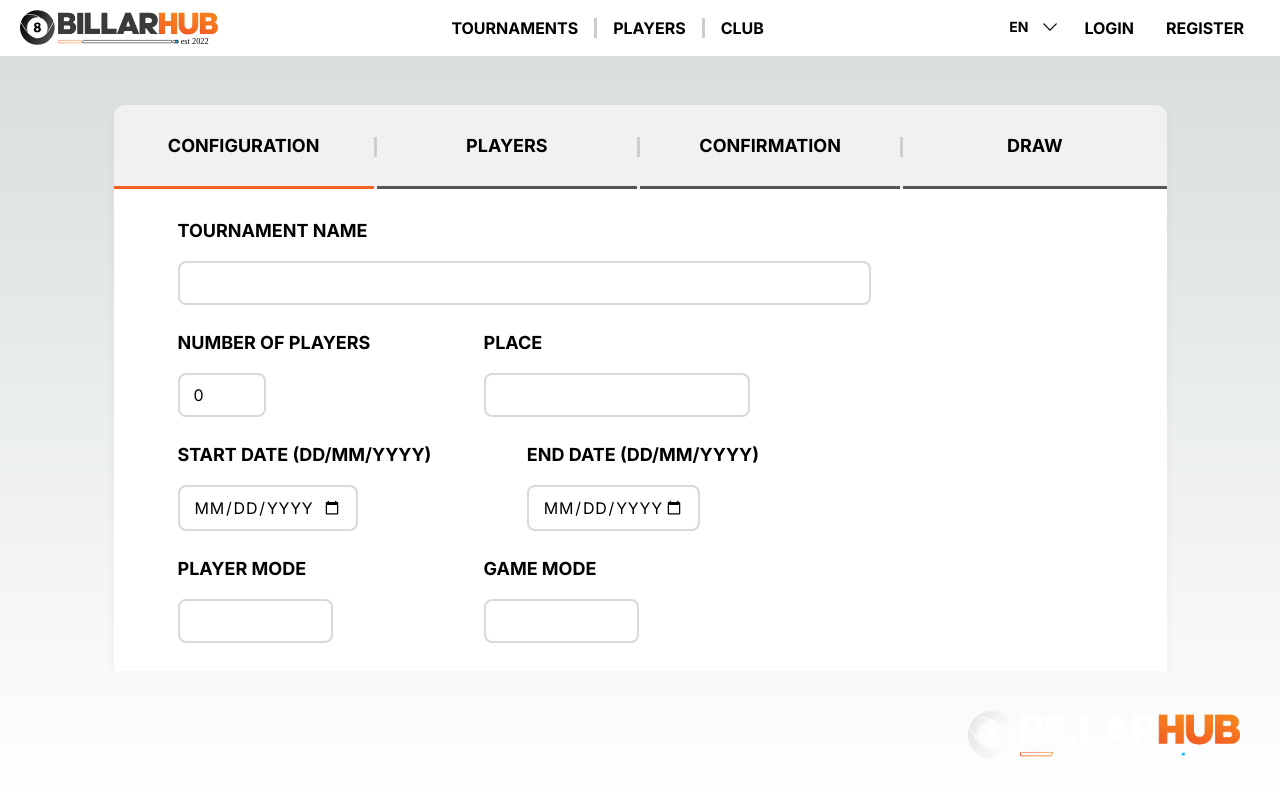
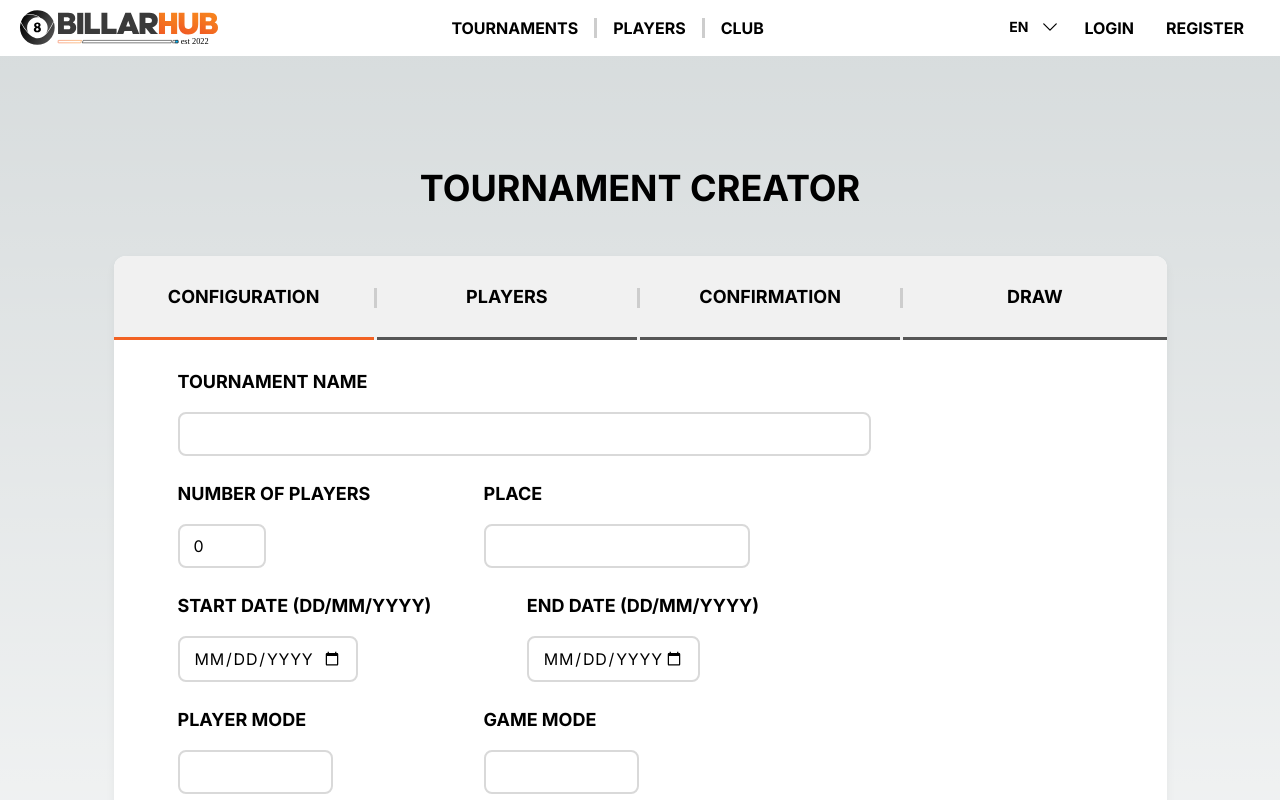
Before and after one commit to billarhub/platform, a Next.js app: page /en/tournament/create in a window 1280 px wide. Shown: the top 800 px of the page. Built offline with nearby package versions, Linux system fonts and the light colour scheme.

Commit message:
fix(billardhub-frontend): :bug: fix layout overflow

```diff
--- a/src/app/[locale]/layout.tsx
+++ b/src/app/[locale]/layout.tsx
@@ -15,15 +15,13 @@
   const messages = useMessages();
   return (
     <NextIntlClientProvider messages={messages}>
-      <section className="flex flex-col min-h-screen">
-        <Header locale={locale} />
+      <Header locale={locale} />
 
-        <main className="flex-grow overflow-auto">
-          <div className="flex flex-col h-full">{children}</div>
-        </main>
+      <main className="flex-grow ">
+        <div className="flex flex-col h-full">{children}</div>
+      </main>
 
-        <FooterLogo />
-      </section>
+      <FooterLogo />
     </NextIntlClientProvider>
   );
 }
--- a/src/app/layout.tsx
+++ b/src/app/layout.tsx
@@ -19,7 +19,7 @@
 }) {
   return (
     <html lang={locale}>
-      <body className={cn(inter.className, 'flex flex-col h-screen')}>
+      <body className={cn(inter.className, 'flex flex-col min-h-screen')}>
         {children}
       </body>
     </html>
--- a/src/components/tournament/TournamentCreateForm.tsx
+++ b/src/components/tournament/TournamentCreateForm.tsx
@@ -40,7 +40,7 @@
   ];
 
   return (
-    <div className="flex flex-grow flex-col justify-center items-center w-full h-screen">
+    <div className="flex flex-grow flex-col justify-center items-center w-full">
       <h1 className="pb-5 md:pb-12 font-bold uppercase md:text-4xl text-lg mt-10 md:mt-28">
         {tournmaentTranslation('title')}
       </h1>
```
Also changed, not shown: 1 other file (tests, documents, lock files or other folders).
